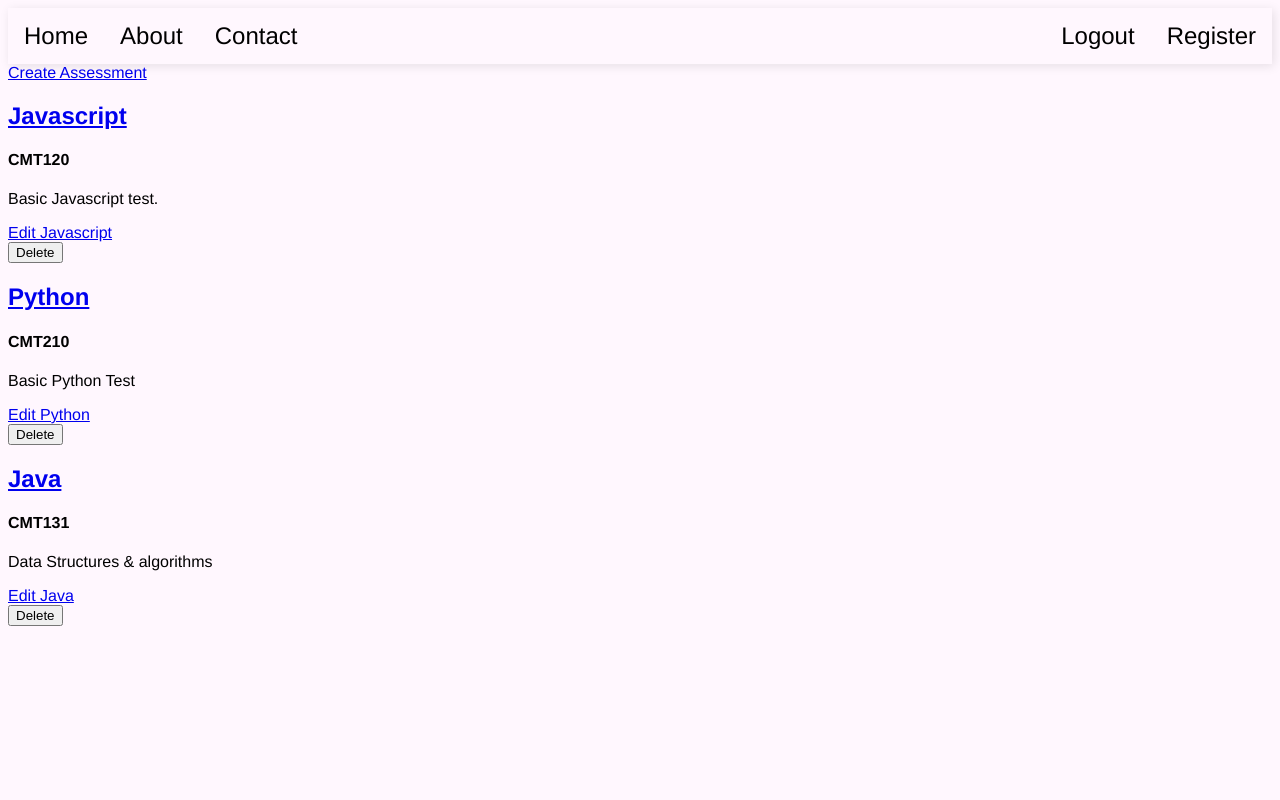
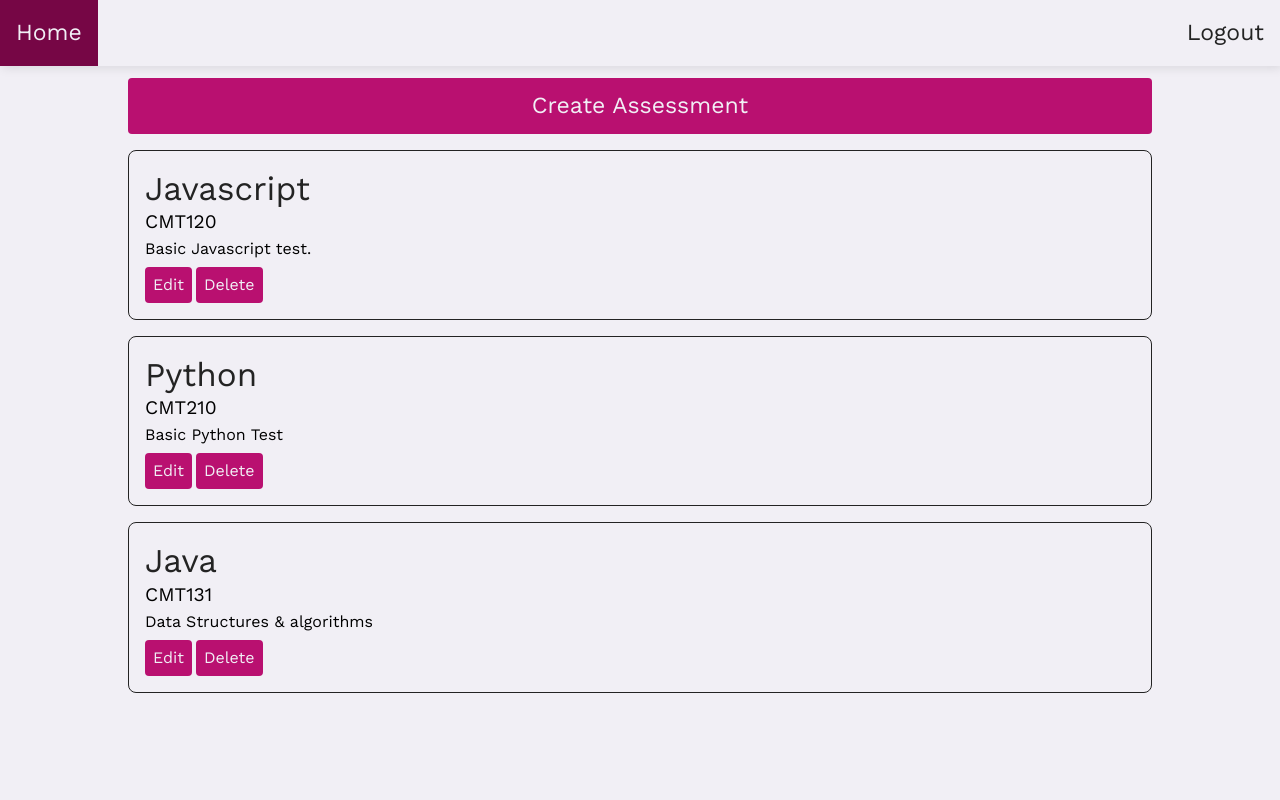
Before and after one commit to charz09/cmt313, a Flask app: page /teacher/ in a window 1280 px wide. Run offline with Flask 3, Linux system fonts and the light colour scheme; a user stored in the database is signed in.

Commit message:
made the css using a style guide

```diff
--- /dev/null
+++ b/src/static/css/base.css
@@ -0,0 +1,145 @@
+@import url('https://fonts.googleapis.com/css2?family=Work+Sans&display=swap');
+@import './type.css';
+
+:root {
+  /* Colours */
+  --primary-color: #b91070;
+  --primary-hover: #760645;
+  --secondary-color: #fff7fe;
+  --light-color: #f1eff5;
+  --light-grey: #ccc;
+  --dark-color: #232323;
+
+  /* Font Sizes */
+  --fs-body: 1rem;
+  --fs-h1: 2.488rem;
+  --fs-h2: 2.074rem;
+  --fs-h3: 1.728rem;
+  --fs-h4: 1.44rem;
+  --fs-h5: 1.2rem;
+
+  /* Space sizes */
+  --sp-1: 0.125rem;
+  --sp-2: 0.25rem;
+  --sp-3: 0.5rem;
+  --sp-4: 0.75rem;
+  --sp-5: 1rem;
+  --sp-6: 1.5rem;
+  --sp-7: 2rem;
+  --sp-8: 2.5rem;
+  --sp-9: 3rem;
+  --sp-10: 4rem;
+  --sp-11: 5rem;
+  --sp-12: 6rem;
+  --sp-13: 10rem;
+}
+
+.center-child {
+  height: 100%;
+  display: flex;
+  justify-content: center;
+  align-items: center;
+}
+
+nav {
+  background-color: var(--light-color);
+  box-shadow: 2px 2px 10px rgba(0, 0, 0, 0.1);
+  display: flex;
+  justify-content: space-between;
+}
+
+nav ul {
+  list-style-type: none;
+  display: flex;
+}
+
+nav a {
+  color: var(--dark-color);
+  font-size: var(--fs-h4);
+  display: flex;
+  text-align: center;
+  padding: 0.8rem 1rem;
+  text-decoration: none;
+}
+
+nav a:hover {
+  background-color: var(--primary-hover);
+  color: var(--light-color);
+}
+
+.form-container {
+  width: 30rem;
+  margin: 0 auto;
+  padding: 2rem;
+  border-radius: var(--sp-3);
+  box-shadow: 2px 2px 8px rgba(0, 0, 0, 0.25);
+}
+
+form {
+  display: flex;
+  justify-content: center;
+  flex-direction: column;
+}
+
+.primary-button {
+  background-color: var(--primary-color);
+  color: var(--light-color);
+  border: none;
+  padding: 0.5rem 1rem;
+  margin-top: var(--sp-4);
+  font-size: var(--fs-h4);
+  border-radius: var(--sp-2);
+  cursor: pointer;
+}
+
+.primary-button:hover {
+  background-color: var(--primary-hover);
+}
+
+.input-field {
+  padding: 0.4rem;
+  margin: 0.4rem 0;
+  border: 1px solid var(--light-grey);
+  border-radius: var(--sp-2)
+}
+
+.radio-botton {
+  list-style-type: none;
+  display: flex;
+}
+.radio-botton li {
+  padding-right: var(--sp-4);
+}
+
+.card {
+  border: 1px solid var(--dark-color);
+  padding: var(--sp-5);
+  margin: var(--sp-5) 0;
+  border-radius: var(--sp-3)
+
+}
+
+.card-title a {
+  color: var(--dark-color);
+  text-decoration: none;
+}
+
+.buttons-container {
+  display: flex;
+}
+
+.secondary-button {
+  background-color: var(--primary-color);
+  color: var(--light-color);
+  border: none;
+  padding: var(--sp-2) var(--sp-3);
+  margin: var(--sp-2) var(--sp-2) 0 0;
+  font-size: var(--fs-body);
+  border-radius: var(--sp-2);
+  cursor: pointer;
+}
+
+.assessments-section {
+  width: clamp(40rem, 80%, 90rem);
+  margin: auto;
+}
--- /dev/null
+++ b/src/static/css/reset.css
@@ -0,0 +1,68 @@
+:root {
+
+}
+
+/* Box sizing rules */
+*,
+*::before,
+*::after {
+  box-sizing: border-box;
+}
+
+/* Remove default margin */
+* {
+  margin: 0;
+	padding: 0;
+	font: inherit;
+}
+
+/* Remove list styles on ul, ol elements with a list role, which suggests default styling will be removed */
+ul[role='list'],
+ol[role='list'] {
+  list-style: none;
+}
+
+/* Set core root defaults */
+html:focus-within {
+  scroll-behavior: smooth;
+}
+
+html,
+body {
+	height: 100%;
+}
+
+/* Set core body defaults */
+body {
+  text-rendering: optimizeSpeed;
+  line-height: 1.5;
+}
+
+/* A elements that don't have a class get default styles */
+a:not([class]) {
+  text-decoration-skip-ink: auto;
+}
+
+/* Make images easier to work with */
+img,
+picture,
+svg {
+  max-width: 100%;
+  display: block;
+}
+
+/* Remove all animations, transitions and smooth scroll for people that prefer not to see them */
+@media (prefers-reduced-motion: reduce) {
+  html:focus-within {
+   scroll-behavior: auto;
+  }
+
+  *,
+  *::before,
+  *::after {
+    animation-duration: 0.01ms !important;
+    animation-iteration-count: 1 !important;
+    transition-duration: 0.01ms !important;
+    scroll-behavior: auto !important;
+  }
+}
--- /dev/null
+++ b/src/static/css/type.css
@@ -0,0 +1,25 @@
+html {font-size: 100%;} /*16px*/
+
+body {
+  font-family: 'Work Sans', sans-serif;
+  background-color: var(--light-color);
+  font-size: var(--fs-body);
+  font-weight: 400;
+  line-height: 1.75;
+}
+
+h1, h2, h3, h4, h5 {
+  line-height: 1.3;
+}
+
+h1 {font-size: 2.488rem; }
+
+h2 {font-size: 2.074rem;}
+
+h3 {font-size: 1.728rem;}
+
+h4 {font-size: 1.44rem;}
+
+h5 {font-size: 1.2rem;}
+
+small, .text_small {font-size: 0.833rem;}
--- a/src/static/style.css
+++ /dev/null
@@ -1,116 +0,0 @@
-body {
-  font-family: helvetica, sans-serif;
-  background-color: #fff7fe;
-}
-
-
-nav {
-  background-color: #fff7fe;
-  box-shadow: 2px 2px 10px rgba(0, 0, 0, 0.1);
-}
-
-nav ul {
-  list-style-type: none;
-  margin: 0;
-  padding: 0;
-  overflow: hidden;
-}
-
-nav li {
-  float: left;
-}
-
-nav a {
-  display: flex;
-  color: black;
-  text-align: center;
-  padding: 14px 16px;
-  text-decoration: none;
-  font-size: x-large;
-}
-
-nav a:hover {
-  background-color: lightgray;
-}
-
-
-.login-form {
-  width: 500px;
-  padding: 30px;
-  margin: 0 auto;
-  text-align: center;
-  font-size: larger;
-  transform: scale(1.4);
-  position: absolute;
-  top: 50%;
-  left: 50%;
-  transform: translate(-50%, -50%);
-  border-radius: 10px;
-  box-shadow: 2px 2px 8px rgba(0, 0, 0, 0.25);
-}
-
-.login-button {
-  background-color: #4267b2;
-  color: white;
-  border: none;
-  padding: 10px 20px;
-  font-size: 20px;
-  cursor: pointer;
-}
-
-.create-account-button {
-  background-color: white;
-  color: #4267b2;
-  border: none;
-  padding: 10px 20px;
-  font-size: 20px;
-  cursor: pointer;
-}
-
-.input-field {
-  width: 100%;
-  padding: 10px;
-  margin: 8px 0;
-  box-sizing: border-box;
-  border: 1px solid #ccc;
-  border-radius: 4px;
-}
-
-.or-container {
-  text-align: center;
-  margin: 20px 0;
-}
-
-.or-line {
-  height: 1px;
-  background-color: #ccc;
-  border: none;
-  width: 60%;
-  margin: 0 auto;
-}
-
-.or-text {
-  background-color: white;
-  padding: 0 10px;
-  font-size: 14px;
-}
-
-
-
-
-.register-button {
-  background-color: #4267b2;
-  color: white;
-  border: none;
-  padding: 10px 20px;
-  font-size: 20px;
-  cursor: pointer;
-}
-
-
-.header {
-  color: rgb(241, 5, 5);
-  font-size: 20px;
-  font-weight: 300;
-  text-align: center;
-}
--- a/src/teacher/routes.py
+++ b/src/teacher/routes.py
@@ -1,11 +1,11 @@
 from flask import render_template, request, redirect, url_for
 from flask_wtf import FlaskForm
+from flask_login import login_required
 from wtforms import StringField, SubmitField, TextAreaField, BooleanField, IntegerField
 from wtforms.validators import DataRequired
+from src import db
+from ..models.assessment import Assessment
 from . import teacher
-from ..models.assessment import Assessment
-from src import db
-from flask_login import login_required
 
 
 class NewAssessmentForm(FlaskForm):
@@ -14,7 +14,7 @@ class NewAssessmentForm(FlaskForm):
     description = TextAreaField('Description')
     module = StringField('Module')
     number_of_questions = IntegerField('Number of questions')
-    submit = SubmitField('Log In')
+    submit = SubmitField('Create Assessment')
 
 
 class EditAssessmentForm(FlaskForm):
@@ -26,7 +26,7 @@ class EditAssessmentForm(FlaskForm):
     submit = SubmitField('Save Changes')
 
 
-# View All Assessments
+# VIEW ASSESSMENTS
 @teacher.route('/', methods=['GET'])
 @teacher.route('/assessments', methods=['GET'])
 @login_required
@@ -34,9 +34,7 @@ def index():
     assessments = Assessment.query.all()
     return render_template('teacher/assessments/index.html', assessments=assessments)
 
-# Show an Assessment
-
-
+# SHOW + DELETE
 @teacher.route('/assessments/<int:id>', methods=['GET', 'POST'])
 @login_required
 def show(id):
@@ -51,7 +49,7 @@ def show(id):
     return render_template('teacher/assessments/show.html', assessment=assessment)
 
 
-# New Assessment form
+# NEW ASSESSMENT
 @teacher.route('/assessments/new', methods=['GET', 'POST'])
 @login_required
 def new():
@@ -70,7 +68,7 @@ def new():
     return render_template('teacher/assessments/new.html', form=form)
 
 
-# Edit Assessment
+# EDIT ASSESSMENT
 @teacher.route('/assessments/<int:id>/edit', methods=['GET', 'POST'])
 def edit(id):
     form = EditAssessmentForm()
--- a/src/templates/base.html
+++ b/src/templates/base.html
@@ -1,28 +1,29 @@
 <!DOCTYPE html>
 <html lang="en">
 <head>
+    {% block head %}
     <meta charset="UTF-8">
     <meta http-equiv="X-UA-Compatible" content="IE=edge">
     <meta name="viewport" content="width=device-width, initial-scale=1.0">
     <title>{% block title %}{% endblock %} - Assessmint</title>
-    <link rel="stylesheet" href="{{ url_for('static', filename='style.css') }}">
+    <link rel="stylesheet" href="{{ url_for('static', filename='css/reset.css') }}">
+    <link rel="stylesheet" href="{{ url_for('static', filename='css/base.css') }}">
+    {% endblock %}
 </head>
 <body>
     <nav>
         <ul>
             <li><a href="#">Home</a></li>
-            <li><a href="#">About</a></li>
-            <li><a href="#">Contact</a></li>
-            <li style="float: right"><a href={{ url_for('auth.register') }}>Register</a></li>
+        </ul>
+        <ul>
             {% if current_user.is_authenticated %}
-            <li style="float: right"><a href={{ url_for('auth.logout') }}>Logout</a></li>
+            <li><a href={{ url_for('auth.logout') }}>Logout</a></li>
             {% else %}
-            <li style="float: right"><a href={{ url_for('auth.login') }}>Login</a></li>
+            <li><a href={{ url_for('auth.login') }}>Login</a></li>
+            <li><a href={{ url_for('auth.register') }}>Register</a></li>
             {% endif %}
         </ul>
     </nav>
-    <section class="content">
       {% block content %}{% endblock %}
-    </section>
 </body>
 </html>
--- a/src/templates/teacher/assessments/index.html
+++ b/src/templates/teacher/assessments/index.html
@@ -2,21 +2,31 @@
 
 {% block content %}
 
-<a href="{{ url_for('teachers.new') }}">Create Assessment</a>
+<section class="assessments-section " >
+    <form action="{{ url_for('teachers.new') }}" method="get">
+        <button type="submit" class="primary-button">Create Assessment</button>
+    </form>
 
     {% for assessment in assessments %}
-    <div class="assessment-container">
-        <h1>
+        <div class="card">
+            <h2 class="card-title">
                 <a href={{ url_for('teachers.show', id=assessment.id) }}>{{ assessment.name}}</a>
-        </h1>
-        <h4>{{ assessment.module}}</h4>
+            </h2>
+            <h5>{{ assessment.module}}</h5>
             <p>{{assessment.description}}</p>
-        <a href={{ url_for('teachers.edit', id=assessment.id) }}>Edit {{ assessment.name }}</a>
 
+            <div class="buttons-container">
+                <form action={{ url_for('teachers.edit', id=assessment.id) }} method="POST">
+                    <button type="submit" class="secondary-button">Edit</button>
+                </form>
                 <form action={{ url_for('teachers.show', id=assessment.id) }} method="POST">
-            <button type="submit">Delete</button>
+                    <button type="submit" class="secondary-button">Delete</button>
                 </form>
+            </div>
+
         </div>
     {% endfor %}
 
+</section>
+
 {% endblock %}
--- a/src/templates/teacher/assessments/new.html
+++ b/src/templates/teacher/assessments/new.html
@@ -2,6 +2,7 @@
 
 {% block content %}
 
+<section>
     <div class="login-form">
         <form method="POST">
             {{ form.hidden_tag() }}
@@ -24,5 +25,6 @@
             {{ form.submit(class='signup-button') }}
         </form>
     </div>
+</section>
 
 {% endblock %}
```
Also changed, not shown: src/templates/auth/login.html (+5 -4 lines), src/templates/auth/register.html (+4 -4 lines), src/data/data.sqlite, src/static/css/global.css (added). Lines whose indentation alone changed are shown as unchanged.
